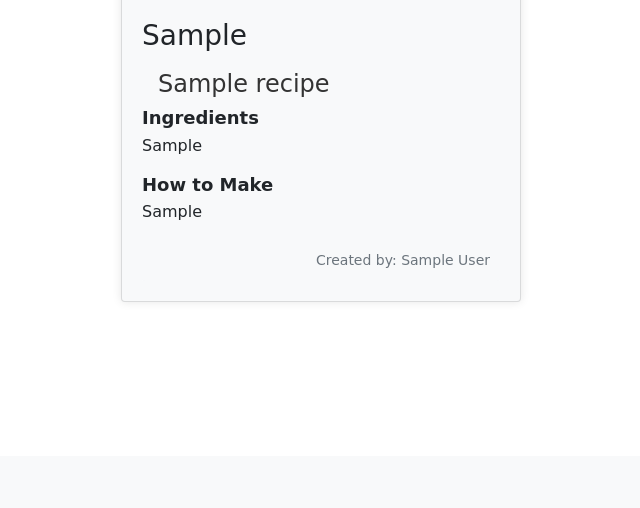
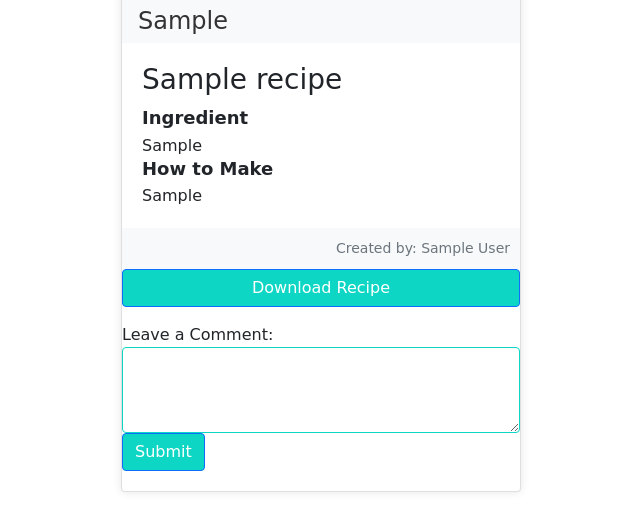
Before and after one commit to moha-mame/RecipeBox, a Django app: page /recipes/viewrecipe/1/ in a window 1280 px wide. Shown: the part 344-852 px from the top of the page, without its empty margins (319-959 px from the left). Before the commit the page ends 646 px from the top, so only its background shows below. Run offline with Django 3.2, Linux system fonts and the light colour scheme; a user stored in the database is signed in; tables that the repository leaves empty hold one stand-in row (values such as "Sample post"); some libraries are stand-ins or nearby versions; some web fonts are replaced.

Commit message:
Recipesharing_web-app-Alx-portfolio_project

```diff
--- a/main/wsgi.py
+++ b/main/wsgi.py
@@ -11,6 +11,6 @@ import os
 
 from django.core.wsgi import get_wsgi_application
 
-os.environ.setdefault('DJANGO_SETTINGS_MODULE', 'RecipesProject.settings')
+os.environ.setdefault('DJANGO_SETTINGS_MODULE', 'RecipeBox.settings')
 
 application = get_wsgi_application()
--- a/recipes/models.py
+++ b/recipes/models.py
@@ -12,6 +12,15 @@ class recipe(models.Model):
     created_by = models.ForeignKey(to=User,on_delete=models.CASCADE)
 
 
+    def __str__(self):
+        return self.recipe_name
+
+
+class Comment(models.Model):
+    recipe = models.ForeignKey(recipe, on_delete=models.CASCADE)
+    user = models.ForeignKey(User, on_delete=models.CASCADE)
+    text = models.TextField()
+    created_at = models.DateTimeField(auto_now_add=True)
 
     def __str__(self):
-        return self.recipe_name
+        return f"Comment by {self.user.username} on {self.recipe.recipe_name}"
--- a/recipes/templates/recipes/search_results.html
+++ b/recipes/templates/recipes/search_results.html
@@ -6,6 +6,8 @@
     {% load static %}
 
     <link rel="stylesheet" href="{% static 'recipes/css/searchresults.css' %}">
+    <link rel="stylesheet" href="{% static 'home/css/home.css' %}">
+
 
 
     <title>Search Results</title>
--- a/recipes/templates/recipes/viewrecipe.html
+++ b/recipes/templates/recipes/viewrecipe.html
@@ -10,49 +10,44 @@
     {% load static %}
     <link rel="stylesheet" href="{% static 'recipes/css/viewrecipe.css' %}">
     <link rel="stylesheet" href="{% static 'home/css/home.css' %}">
-
-
 </head>
 <body>
 {% include 'home/nav.html' %}
 <div class="container">
-    <div class="card bg-light mb-3">
-        <img src="/{{ obj.recipe_pic }}" class="card-img-top" alt="Recipe Image">
+    <div class="card mb-3">
+        <img src="{{ obj.recipe_pic.url }}" class="card-img-top" alt="...">
+        <h5 class="card-header">{{ obj.category }}</h5>
         <div class="card-body">
-            <h5 class="card-title">{{ obj.category }}</h5>
-            <h4 class="card-header">{{ obj.recipe_name }}</h4>
-            <div class="card-text">
-                <h6><b>Ingredients</b></h6>
-                <p>{{ obj.ingredient }}</p>
-                <h6><b>How to Make</b></h6>
-                <p>{{ obj.How_to_make }}</p>
-            </div>
-            {% if request.user.is_authenticated %}
-            <div>
-              <!-- Rating form -->
-              <!--
-              <form method="post" action="{% url 'rate_recipe' obj.pk %}">
-                {% csrf_token %}
-                <label for="rating">Rate:</label>
-                <input type="number" name="rating" min="1" max="5">
-                <label for="review">Review:</label>
-                <textarea name="review" rows="4"></textarea>
-                <button type="submit" class="btn btn-primary">Submit Rate and Review</button>
-            </form>
-        -->
-          {% endif %}
+            <ul class="list-group list-group-flush">
+                <li class="list-group-item"><h4 class="card-title">{{ obj.recipe_name }}</h4></li>
+                <li class="list-group-item">
+                    <h6><b>Ingredient</b></h6>
+                    {{ obj.ingredient }}
+                </li>
+                <li class="list-group-item">
+                    <h6><b>How to Make</b></h6>
+                    {{ obj.How_to_make }}
+                </li>
+            </ul>
         </div>
         <div class="card-footer text-muted">
             Created by: {{ obj.created_by.first_name }} {{ obj.created_by.last_name }}
         </div>
-        <!-- Add the review and rating section -->
-        <!--
-        {% if obj.rating and obj.review %}
-        <div class="card-footer text-muted">
-            <h6><b>Rating:</b> {{ obj.rating }}</h6>
-            <h6><b>Review:</b> {{ obj.review }}</h6>
-        </div>
-    -->
+        <a href="{% url 'download_pdf' obj.pk %}" class="btn btn-primary">Download Recipe</a>
+
+        {% if request.user.is_authenticated %}
+        <form method="post" action="{% url 'add_comment' obj.pk %}">
+            {% csrf_token %}
+            <div class="form-group mt-3">
+                <label for="comment">Leave a Comment:</label>
+                <textarea class="form-control" id="comment" name="comment" rows="3" required></textarea>
+            </div>
+            <button type="submit" class="btn btn-primary">Submit</button>
+        </form>
+        {% else %}
+        <p class="mt-3">You need to be logged in to leave a comment.</p>
+        <a href="{% url 'login' %}" class="btn btn-primary">Login</a>
+        <a href="{% url 'register' %}" class="btn btn-secondary">Register</a>
         {% endif %}
     </div>
 </div>
--- a/recipes/urls.py
+++ b/recipes/urls.py
@@ -2,10 +2,15 @@ from django.urls import path
 from django.conf import settings
 from django.conf.urls.static import static
 from . import views
+from recipes.views import GeneratePDF, add_comment
+
+
 urlpatterns = [path('createrecipe',views.CreateRecipe.as_view(),name="createrecipe"),
                path('editrecipe/<int:id>',views.EditRecipe.as_view(),name="editrecipe"),
                path('deleterecipe/<int:id>',views.DeleteRecipe.as_view(),name='deleterecipe'),
                path('viewrecipe/<int:id>/',views.ViewRecipe.as_view(),name="viewrecipe"),
                path('search/', views.search_recipe, name='search_recipes'),
+               path('viewrecipe/<int:id>/download-pdf/', GeneratePDF.as_view(), name='download_pdf'),
+                path('recipes/viewrecipe/<int:id>/add-comment/', add_comment, name='add_comment'),
 
 ]
--- a/recipes/views.py
+++ b/recipes/views.py
@@ -8,9 +8,17 @@ from django.utils.decorators import method_decorator
 from django.shortcuts import get_object_or_404
 from django.db.models import Q
 import requests
-from recipes.models import recipe
+from recipes.models import recipe, Comment
 from django.db import models
-
+from django.http import HttpResponse
+from django.views import View
+from django.template.loader import get_template, render_to_string
+from xhtml2pdf import pisa
+from io import BytesIO
+from weasyprint import HTML, CSS
+import tempfile
+from django.contrib.staticfiles.storage import FileSystemStorage
+from django.views.decorators.csrf import csrf_exempt
 
 
 # Create your views here.
@@ -89,6 +97,55 @@ class DeleteRecipe(TemplateView):
         return redirect('viewprofile')
 
 
+from recipes.forms import CommentForm
+
+@csrf_exempt
+def add_comment(request, id):
+    recipe_obj = get_object_or_404(recipe, pk=id)
+
+    if request.method == 'POST':
+        form = CommentForm(request.POST)
+        if form.is_valid():
+            comment = form.save(commit=False)
+            comment.recipe = recipe_obj
+            comment.user = request.user
+            comment.save()
+            return redirect('view_recipe', id=id)
+    else:
+        form = CommentForm()
+
+    context = {'form': form, 'recipe': recipe_obj}
+    return render(request, 'recipes/viewrecipe.html', context)
+
+class GeneratePDF(View):
+    def get(self, request, *args, **kwargs):
+        recipe_id = kwargs.get('id')
+        obj = get_object_or_404(recipe, pk=recipe_id)
+        context = {'obj': obj}
+        template = get_template('recipes/pdf_template.html')
+        html = template.render(context)
+
+        # Generate PDF using WeasyPrint
+        pdf_file = tempfile.NamedTemporaryFile(delete=True)
+        css_file = tempfile.NamedTemporaryFile(delete=True)
+
+        # Save the CSS for WeasyPrint to access it
+        css = "@page { size: A4; margin: 1cm; }"
+        with open(css_file.name, 'w') as f:
+            f.write(css)
+
+        # Render the HTML template with the CSS and generate the PDF
+        HTML(string=html, base_url=FileSystemStorage().base_url).write_pdf(pdf_file.name, stylesheets=[CSS(css_file.name)])
+
+        # Prepare the response
+        response = HttpResponse(content_type='application/pdf')
+        response['Content-Disposition'] = f'attachment; filename="{obj.recipe_name}.pdf"'
+
+        # Set the PDF file content
+        with open(pdf_file.name, 'rb') as f:
+            response.write(f.read())
+
+        return response
 
 def search_recipe(request):
     if request.method == 'GET':
@@ -100,24 +157,7 @@ def search_recipe(request):
             print("No information to show")
             return render(request, 'recipes/search_results.html', {})
 
-'''def search_recipes(request):
-    query = request.GET.get('query')
-    results = []
 
-    if query:
-        # Search by recipe name, ingredient, or category
-        results = recipe.objects.filter(
-            models.Q(recipe_name__icontains=query) |
-            models.Q(ingredient__icontains=query) |
-            models.Q(category__icontains=query)
-        )
-
-    context = {
-        'results': results,
-        'query': query
-    }
-    return render(request, 'recipes/search_results.html', context)
-'''
 '''
 def search_recipes(query):
     api_key = '2a785c168dce4b709d57a406313205de'
--- a/users/templates/users/login.html
+++ b/users/templates/users/login.html
@@ -37,6 +37,8 @@
         </div>
         {% endif %}
         <p>Not Registered Yet? <a href="{% url 'register' %}">Register Here</a></p>
+        <p><a href="{% url 'home' %}">Clear</a></p>
+
     </form>
 
     <script>
```
Also changed, not shown: home/templates/home/form.html (+1 -7 lines), recipes/forms.py (+8 -0 lines), recipes/templates/recipes/pdf_template.html (added, +42 -0 lines), requirements.txt (+32 -0 lines), recipes/migrations/0003_remove_recipe_rating_remove_recipe_review.py, recipes/migrations/0004_comment.py (added).
